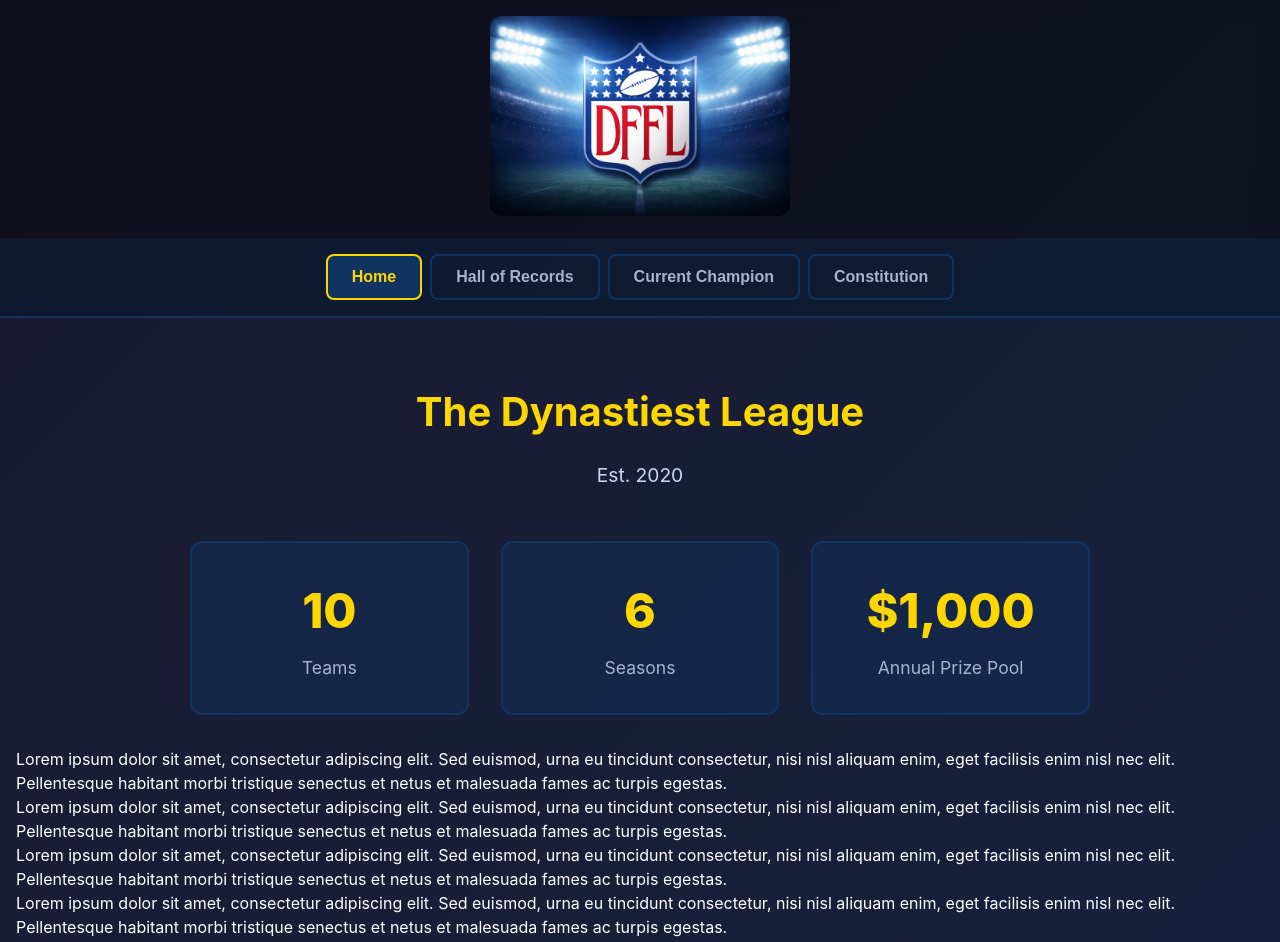
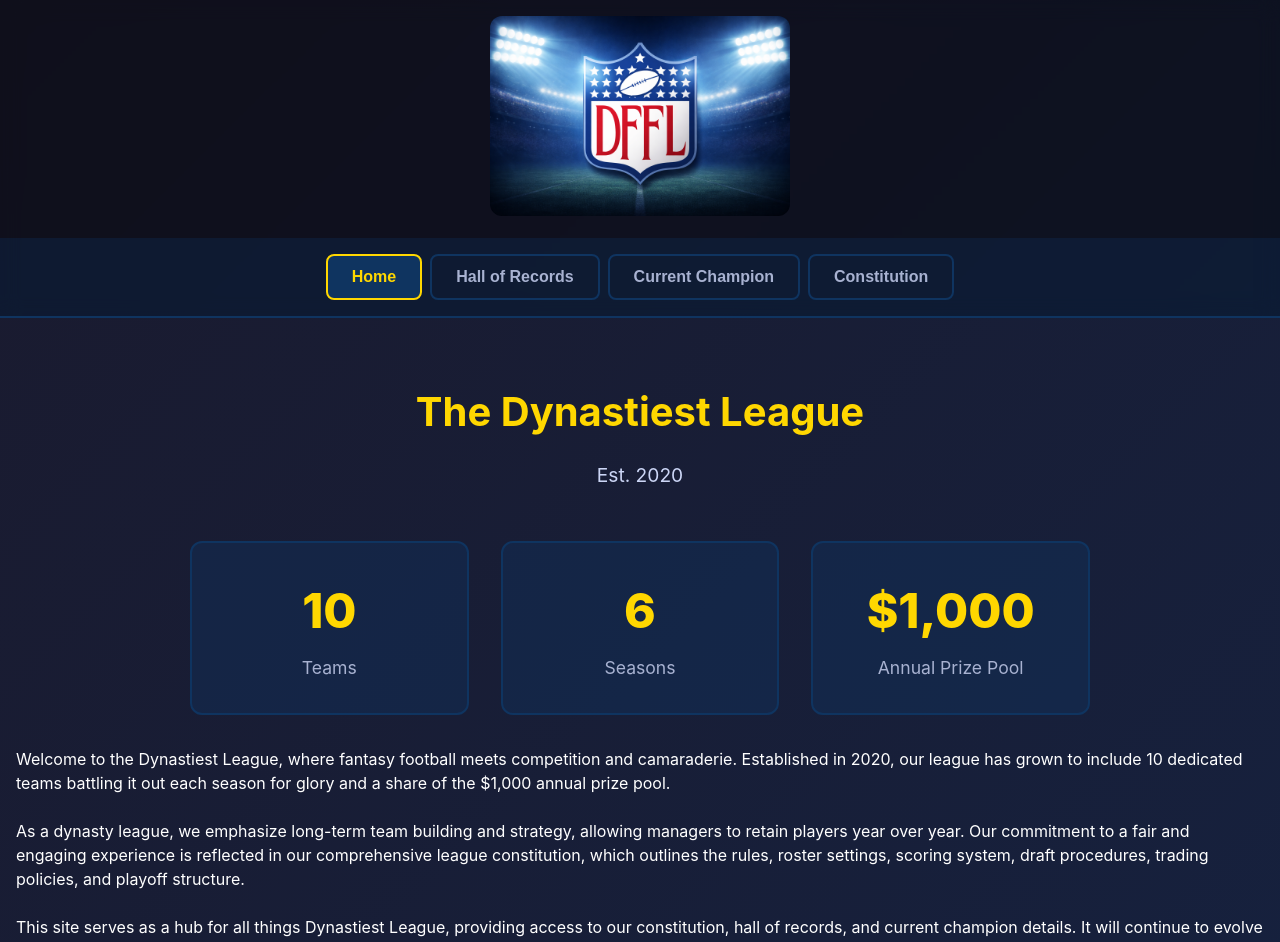
Before and after one commit to jason-shprintz/dynastiest-league, a React (Vite) app: page / in a window 1280 px wide. Shown: the top 942 px of the page. Built offline with nearby package versions, Linux system fonts and the light colour scheme.

Commit message:
Update MainContent with Dynastiest League info
Replaced placeholder text with detailed information about the Dynastiest League, including its history, structure, and purpose. This improves clarity and provides visitors with relevant context about the league.

```diff
--- a/src/Components/MainContent/MainContent.tsx
+++ b/src/Components/MainContent/MainContent.tsx
@@ -30,34 +30,25 @@ const MainContent = () => {
         </StatsGrid>
       </Hero>
       <p>
-        Lorem ipsum dolor sit amet, consectetur adipiscing elit. Sed euismod,
-        urna eu tincidunt consectetur, nisi nisl aliquam enim, eget facilisis
-        enim nisl nec elit. Pellentesque habitant morbi tristique senectus et
-        netus et malesuada fames ac turpis egestas.
+        Welcome to the Dynastiest League, where fantasy football meets
+        competition and camaraderie. Established in 2020, our league has grown
+        to include 10 dedicated teams battling it out each season for glory and
+        a share of the $1,000 annual prize pool.
       </p>
+      <br />
       <p>
-        Lorem ipsum dolor sit amet, consectetur adipiscing elit. Sed euismod,
-        urna eu tincidunt consectetur, nisi nisl aliquam enim, eget facilisis
-        enim nisl nec elit. Pellentesque habitant morbi tristique senectus et
-        netus et malesuada fames ac turpis egestas.
+        As a dynasty league, we emphasize long-term team building and strategy,
+        allowing managers to retain players year over year. Our commitment to a
+        fair and engaging experience is reflected in our comprehensive league
+        constitution, which outlines the rules, roster settings, scoring system,
+        draft procedures, trading policies, and playoff structure.
       </p>
+      <br />
       <p>
-        Lorem ipsum dolor sit amet, consectetur adipiscing elit. Sed euismod,
-        urna eu tincidunt consectetur, nisi nisl aliquam enim, eget facilisis
-        enim nisl nec elit. Pellentesque habitant morbi tristique senectus et
-        netus et malesuada fames ac turpis egestas.
-      </p>
-      <p>
-        Lorem ipsum dolor sit amet, consectetur adipiscing elit. Sed euismod,
-        urna eu tincidunt consectetur, nisi nisl aliquam enim, eget facilisis
-        enim nisl nec elit. Pellentesque habitant morbi tristique senectus et
-        netus et malesuada fames ac turpis egestas.
-      </p>
-      <p>
-        Lorem ipsum dolor sit amet, consectetur adipiscing elit. Sed euismod,
-        urna eu tincidunt consectetur, nisi nisl aliquam enim, eget facilisis
-        enim nisl nec elit. Pellentesque habitant morbi tristique senectus et
-        netus et malesuada fames ac turpis egestas.
+        This site serves as a hub for all things Dynastiest League, providing
+        access to our constitution, hall of records, and current champion
+        details. It will continue to evolve as we add more features and content
+        to enhance the league experience for all members.
       </p>
     </HomeSection>
   );
```
